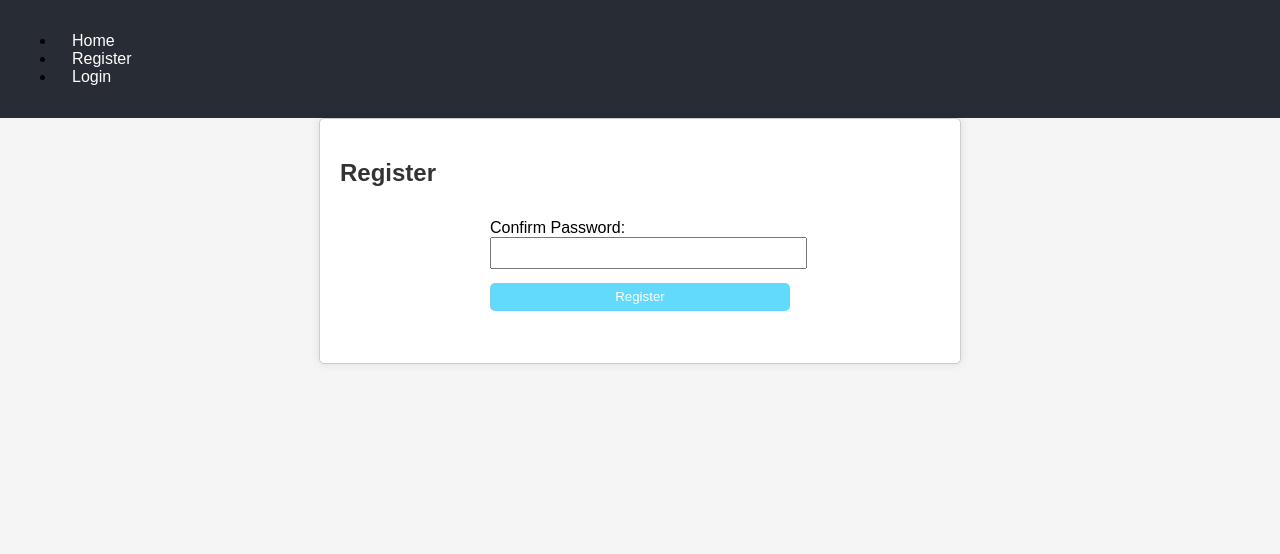
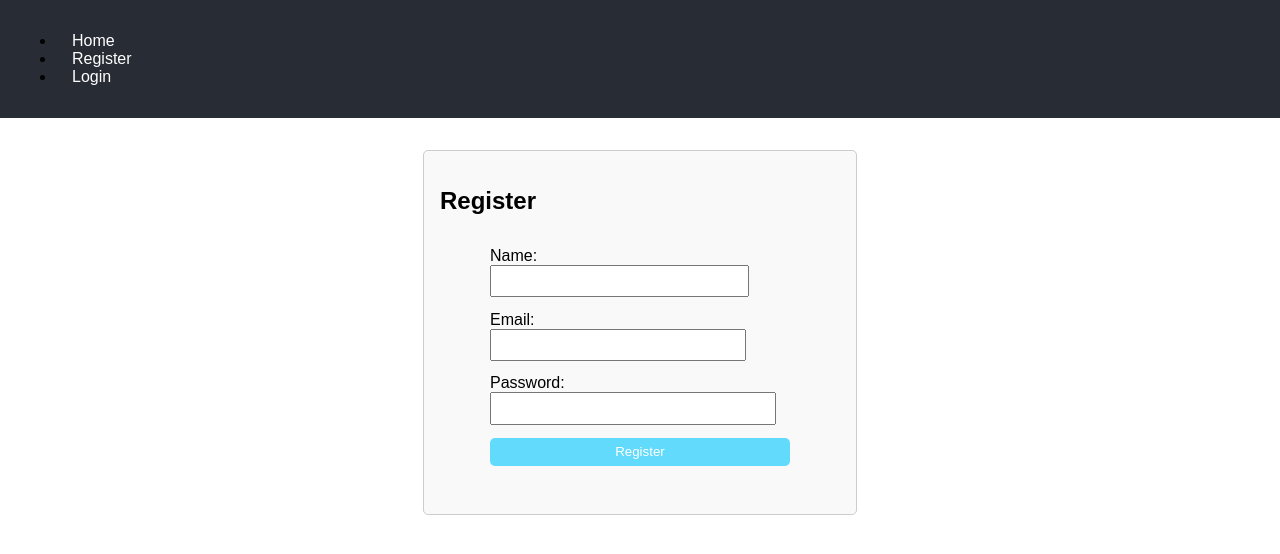
Before and after one commit to lurch9/comfort-foods, a React (Vite) app: page /register in a window 1280 px wide. Shown: the top 554 px of the page. Built offline with nearby package versions, Linux system fonts and the light colour scheme.

Commit message:
Persist user authorization and location across browser session

```diff
--- a/src/App.jsx
+++ b/src/App.jsx
@@ -2,13 +2,13 @@
 import React from 'react';
 import { Routes, Route } from 'react-router-dom';
 import Header from './components/Header';
+import LandingPage from './pages/LandingPage';
 import Login from './pages/Login';
 import Register from './pages/Register';
 import Profile from './pages/Profile';
 import RestaurantList from './pages/RestaurantList';
-import LandingPage from './pages/LandingPage';
 import PrivateRoute from './components/PrivateRoute';
-import './App.css'
+import PublicRoute from './components/PublicRoute';
 
 const App = () => {
   return (
@@ -16,9 +16,30 @@ const App = () => {
       <Header />
       <Routes>
         <Route path="/" element={<LandingPage />} />
-        <Route path="/login" element={<Login />} />
-        <Route path="/register" element={<Register />} />
-        <Route path="/profile" element={<PrivateRoute><Profile /></PrivateRoute>} />
+        <Route
+          path="/login"
+          element={
+            <PublicRoute>
+              <Login />
+            </PublicRoute>
+          }
+        />
+        <Route
+          path="/register"
+          element={
+            <PublicRoute>
+              <Register />
+            </PublicRoute>
+          }
+        />
+        <Route
+          path="/profile"
+          element={
+            <PrivateRoute>
+              <Profile />
+            </PrivateRoute>
+          }
+        />
         <Route path="/restaurants" element={<RestaurantList />} />
       </Routes>
     </div>
--- a/src/components/ChangeLocation.jsx
+++ b/src/components/ChangeLocation.jsx
@@ -1,21 +1,24 @@
 // src/components/ChangeLocation.jsx
 import React, { useState } from 'react';
-import { useNavigate } from 'react-router-dom';
 import { useLocationContext } from '../context/LocationContext';
+import '../pages/form.css';
 
 const ChangeLocation = () => {
-  const { setLocation } = useLocationContext();
+  const { updateLocation } = useLocationContext();
   const [zip, setZip] = useState('');
-  const navigate = useNavigate();
 
   const handleSubmit = (e) => {
     e.preventDefault();
-    setLocation(zip);
-    navigate(`/restaurants?zip=${zip}`);
+    if (zip) {
+      updateLocation(zip);
+      setZip('');
+    }
   };
 
   return (
+    <div className="form-container">
       <form onSubmit={handleSubmit}>
+        <div>
           <label htmlFor="zip">Enter Zip Code:</label>
           <input
             id="zip"
@@ -23,8 +26,10 @@ const ChangeLocation = () => {
             value={zip}
             onChange={(e) => setZip(e.target.value)}
           />
+        </div>
         <button type="submit">Change Location</button>
       </form>
+    </div>
   );
 };
 
--- /dev/null
+++ b/src/components/PublicRoute.jsx
@@ -0,0 +1,12 @@
+// src/components/PublicRoute.jsx
+import React from 'react';
+import { Navigate } from 'react-router-dom';
+import { useAuth } from '../context/AuthContext';
+
+const PublicRoute = ({ children }) => {
+  const { user } = useAuth();
+
+  return user ? <Navigate to="/profile" /> : children;
+};
+
+export default PublicRoute;
--- a/src/context/AuthContext.jsx
+++ b/src/context/AuthContext.jsx
@@ -1,34 +1,35 @@
+// src/context/AuthContext.jsx
 import React, { createContext, useContext, useState, useEffect } from 'react';
 
 const AuthContext = createContext();
+
+export const useAuth = () => {
+  return useContext(AuthContext);
+};
 
 export const AuthProvider = ({ children }) => {
   const [user, setUser] = useState(null);
 
   useEffect(() => {
-    const storedUser = localStorage.getItem('userToken');
+    const storedUser = JSON.parse(localStorage.getItem('userInfo'));
     if (storedUser) {
-      setUser(JSON.parse(storedUser));
+      setUser(storedUser);
     }
   }, []);
 
   const login = (userData) => {
     setUser(userData);
-    localStorage.setItem('userToken', JSON.stringify(userData));
+    localStorage.setItem('userInfo', JSON.stringify(userData));
   };
 
   const logout = () => {
     setUser(null);
-    localStorage.removeItem('userToken');
+    localStorage.removeItem('userInfo');
   };
 
   return (
-    <AuthContext.Provider value={{ user, setUser, login, logout }}>
+    <AuthContext.Provider value={{ user, login, logout }}>
       {children}
     </AuthContext.Provider>
   );
 };
-
-export const useAuth = () => {
-  return useContext(AuthContext);
-};
--- a/src/context/LocationContext.jsx
+++ b/src/context/LocationContext.jsx
@@ -1,15 +1,29 @@
 // src/context/LocationContext.jsx
-import React, { createContext, useState, useContext } from 'react';
+import React, { createContext, useContext, useState, useEffect } from 'react';
 
 const LocationContext = createContext();
 
-export const useLocationContext = () => useContext(LocationContext);
+export const useLocationContext = () => {
+  return useContext(LocationContext);
+};
 
 export const LocationProvider = ({ children }) => {
   const [location, setLocation] = useState('');
 
+  useEffect(() => {
+    const storedLocation = localStorage.getItem('userLocation');
+    if (storedLocation) {
+      setLocation(storedLocation);
+    }
+  }, []);
+
+  const updateLocation = (newLocation) => {
+    setLocation(newLocation);
+    localStorage.setItem('userLocation', newLocation);
+  };
+
   return (
-    <LocationContext.Provider value={{ location, setLocation }}>
+    <LocationContext.Provider value={{ location, updateLocation }}>
       {children}
     </LocationContext.Provider>
   );
--- a/src/pages/Login.jsx
+++ b/src/pages/Login.jsx
@@ -1,3 +1,4 @@
+// src/pages/Login.jsx
 import React from 'react';
 import { useFormik } from 'formik';
 import * as Yup from 'yup';
@@ -7,7 +8,7 @@ import { useNavigate } from 'react-router-dom';
 import { useAuth } from '../context/AuthContext';
 
 const Login = () => {
-  const { setUser } = useAuth();
+  const { login } = useAuth();
   const navigate = useNavigate();
 
   const formik = useFormik({
@@ -22,14 +23,10 @@ const Login = () => {
     onSubmit: async (values, { setSubmitting, setErrors }) => {
       try {
         const response = await axios.post('http://localhost:5000/api/users/login', values);
-        setUser(response.data);
+        login(response.data); // Use login method
         navigate('/profile');
       } catch (error) {
-        if (error.response && error.response.status === 401) {
-          setErrors({ submit: 'Incorrect email or password' });
-        } else {
-          setErrors({ submit: error.response.data.message || error.message });
-        }
+        setErrors({ submit: error.response.data.message || error.message });
       }
       setSubmitting(false);
     },
--- a/src/pages/Register.jsx
+++ b/src/pages/Register.jsx
@@ -8,38 +8,26 @@ import { useNavigate } from 'react-router-dom';
 import { useAuth } from '../context/AuthContext';
 
 const Register = () => {
-  const { setUser } = useAuth();
+  const { login } = useAuth();
   const navigate = useNavigate();
 
   const formik = useFormik({
     initialValues: {
       name: '',
       email: '',
-      password: '',
-      confirmPassword: '',
-      street: '',
-      city: '',
-      state: '',
-      zip: '',
-      dateOfBirth: '',
+      password: ''
     },
     validationSchema: Yup.object({
-      name: Yup.string().max(15, 'Must be 15 characters or less').required('Required'),
+      name: Yup.string()
+        .max(15, 'Must be 15 characters or less')
+        .required('Required'),
       email: Yup.string().email('Invalid email address').required('Required'),
       password: Yup.string().required('Required'),
-      confirmPassword: Yup.string()
-        .oneOf([Yup.ref('password'), null], 'Passwords must match')
-        .required('Required'),
-      street: Yup.string().required('Required'),
-      city: Yup.string().required('Required'),
-      state: Yup.string().required('Required'),
-      zip: Yup.string().required('Required'),
-      dateOfBirth: Yup.date().required('Required'),
     }),
     onSubmit: async (values, { setSubmitting, setErrors }) => {
       try {
         const response = await axios.post('http://localhost:5000/api/users/register', values);
-        setUser(response.data);
+        login(response.data); // Use login method
         navigate('/profile');
       } catch (error) {
         setErrors({ submit: error.response.data.message || error.message });
@@ -52,16 +40,37 @@ const Register = () => {
     <div className="form-container">
       <h2>Register</h2>
       <form onSubmit={formik.handleSubmit}>
-        {/* Other fields remain unchanged */}
         <div>
-          <label htmlFor="confirmPassword">Confirm Password:</label>
+          <label htmlFor="name">Name:</label>
           <input
-            id="confirmPassword"
+            id="name"
+            type="text"
+            {...formik.getFieldProps('name')}
+          />
+          {formik.touched.name && formik.errors.name ? (
+            <div className="error-message">{formik.errors.name}</div>
+          ) : null}
+        </div>
+        <div>
+          <label htmlFor="email">Email:</label>
+          <input
+            id="email"
+            type="email"
+            {...formik.getFieldProps('email')}
+          />
+          {formik.touched.email && formik.errors.email ? (
+            <div className="error-message">{formik.errors.email}</div>
+          ) : null}
+        </div>
+        <div>
+          <label htmlFor="password">Password:</label>
+          <input
+            id="password"
             type="password"
-            {...formik.getFieldProps('confirmPassword')}
+            {...formik.getFieldProps('password')}
           />
-          {formik.touched.confirmPassword && formik.errors.confirmPassword ? (
-            <div className="error-message">{formik.errors.confirmPassword}</div>
+          {formik.touched.password && formik.errors.password ? (
+            <div className="error-message">{formik.errors.password}</div>
           ) : null}
         </div>
         <button type="submit" disabled={formik.isSubmitting}>
--- a/src/pages/RestaurantList.jsx
+++ b/src/pages/RestaurantList.jsx
@@ -1,6 +1,5 @@
 // src/pages/RestaurantList.jsx
 import React, { useEffect, useState } from 'react';
-import { useLocation } from 'react-router-dom';
 import axios from 'axios';
 import './RestaurantList.css';
 import { useAuth } from '../context/AuthContext';
@@ -9,23 +8,17 @@ import ChangeLocation from '../components/ChangeLocation';
 
 const RestaurantList = () => {
   const { user } = useAuth();
-  const { location, setLocation } = useLocationContext();
+  const { location, updateLocation } = useLocationContext();
   const [restaurants, setRestaurants] = useState([]);
-  const urlLocation = useLocation();
 
   useEffect(() => {
-    const query = new URLSearchParams(urlLocation.search);
-    const zipQuery = query.get('zip');
-    if (zipQuery) {
-      setLocation(zipQuery);
-      fetchRestaurants(zipQuery);
-    } else if (location) {
+    if (location) {
       fetchRestaurants(location);
     } else if (user && user.zip) {
-      setLocation(user.zip);
+      updateLocation(user.zip);
       fetchRestaurants(user.zip);
     }
-  }, [urlLocation, user, location, setLocation]);
+  }, [user, location, updateLocation]);
 
   const fetchRestaurants = async (zip) => {
     try {
```
Lines whose indentation alone changed are shown as unchanged.
